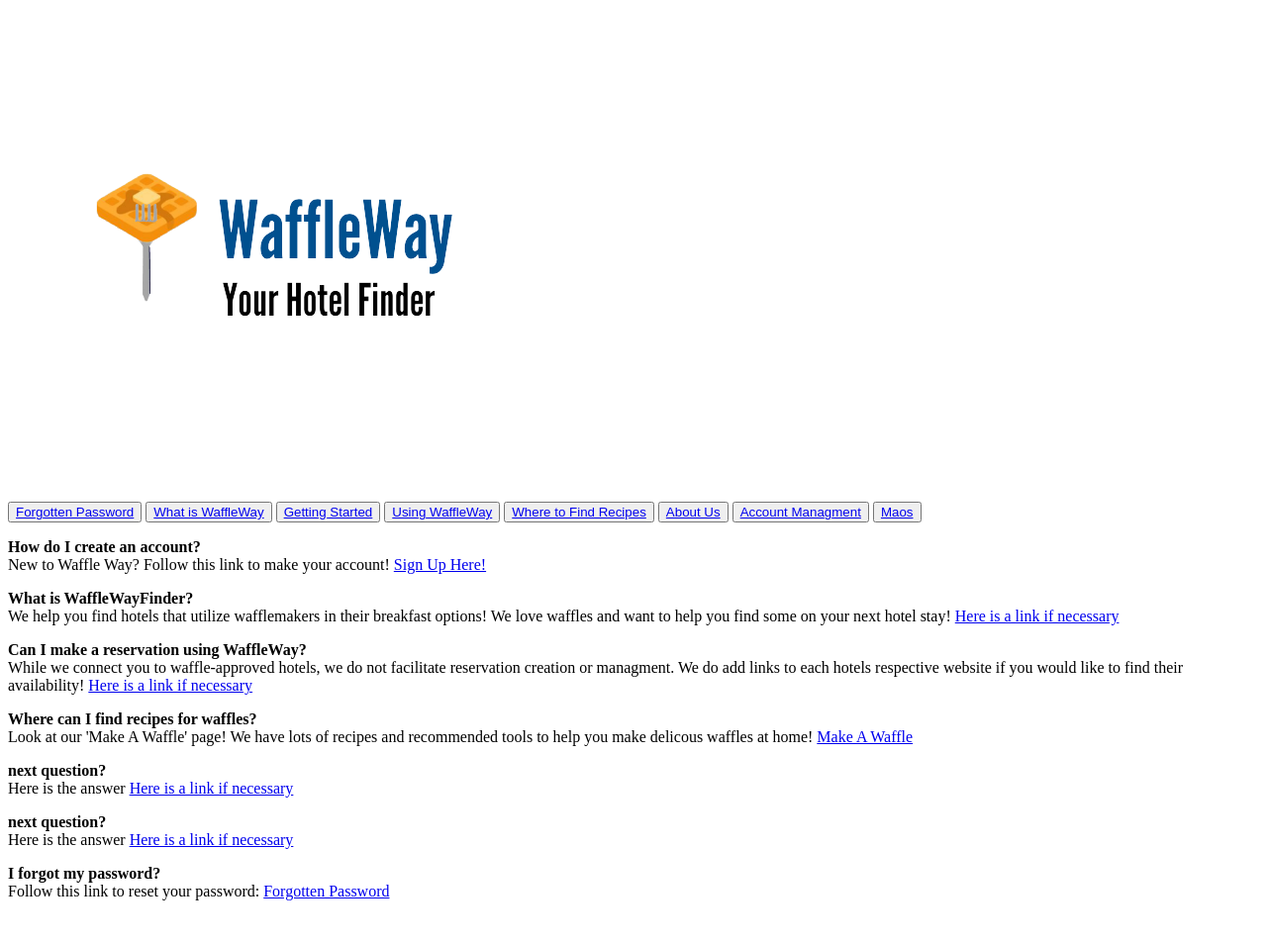
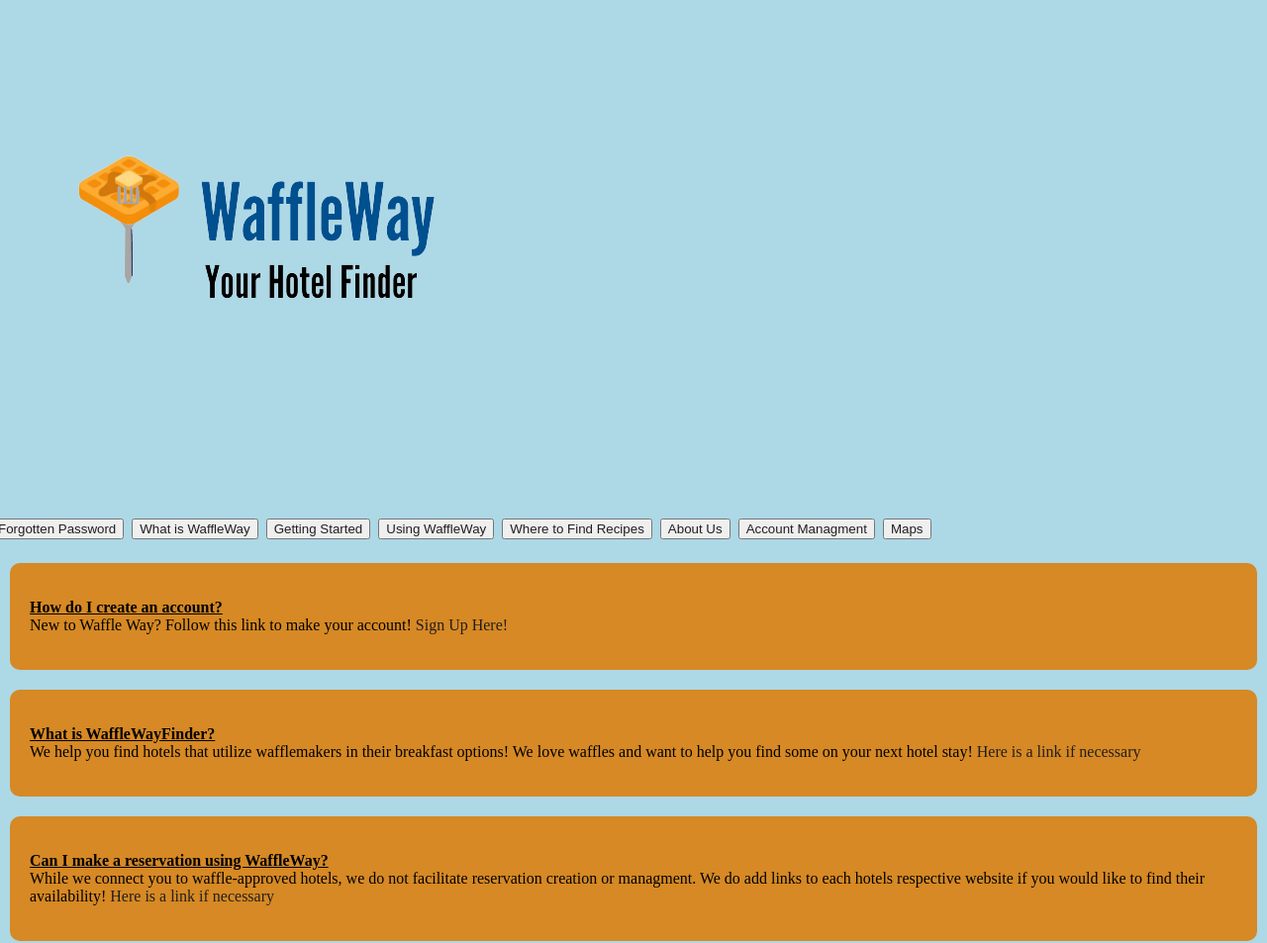
Before and after one commit to LLGerardo/WaffleWayFInder, a plain HTML site: page faq.html in a window 1280 px wide. Shown: the part 5-958 px from the top of the page at 99% size. Before the commit the page ends 931 px from the top, so only its background shows below. Drawn offline with Linux system fonts and the light colour scheme.

Commit message:
rounded backgorunds and properly implemented css

```diff
--- a/faq.css
+++ b/faq.css
@@ -1 +1,28 @@
-//faq css
+/* Apply styles to anchor links */
+a.nav-link:link, a.nav-link:visited {
+    text-decoration: none; /* Remove underlines from links */
+    color: #231e1e; /* Set text color to black */
+}
+a.nav-link:hover, a.nav-link:active {
+    text-decoration: none; /* Remove underlines from links */
+    color: #be2020; /* Set text color to black */
+}
+.rounded-background {
+    background-color: rgb(214, 137, 36);; /* Set the background color */
+    border-radius: 10px; /* Adjust the border radius to control the degree of rounding */
+    padding: 20px; /* Add padding for content within the rounded background */
+  }
+/* Apply styles to sections */
+body {
+    margin: -10px;
+    background-color: lightblue;
+}
+strong{
+    text-decoration-line: underline;
+    color: black;
+}
+section {
+    background-color: rgb(214, 137, 36);
+    color: black;
+    margin: 20px;
+}
--- a/faq.html
+++ b/faq.html
@@ -3,82 +3,84 @@
   <head>
     <title>Frequently Asked Question</title>
     <link rel="stylesheet" type="text/css" href="faq.css">
-    <img class="fit-picture" src="media/WaffleWayLogo.png" alt="WaffleWay logo a Waffle atop a fork covered in syrup">
-  </head>
+   <div><img class="fit-picture" src="media/WaffleWayLogo.png" alt="WaffleWay logo a Waffle atop a fork covered in syrup"></div>
+   <link rel="stylesheet" type="text/css" href="faq.css">
+</head>
   <body>
-    <section>
-        <button><a href="#ForgottenPasswordFAQ">Forgotten Password</a></button> <!--the # tells the href that it is within the same document-->
-        <button><a href="#WaffleWayFAQ">What is WaffleWay</a></button>
-        <button><a href="#DummyButtonFAQ">Getting Started</a></button>
-        <button><a href="#DummyButtonFAQ">Using WaffleWay</a></button>
-        <button><a href="#FindWaffleRecipesFAQ"> Where to Find Recipes</a></button>
-        <button><a href="#DummyButtonFAQ">About Us</a></button>
-        <button><a href="#DummyButtonFAQ">Account Managment</a></button>
-        <button><a href="#DummyButtonFAQ">Maos</a></button>
-    </section>
-    <section id=AccountCreatioFAQ>
+
+    <h1>
+        <button><a href="#ForgottenPasswordFAQ" class="nav-link">Forgotten Password </a></button> <!--the # tells the href that it is within the same document-->
+        <button><a href="#WaffleWayFAQ" class="nav-link">What is WaffleWay</a></button>
+        <button><a href="#DummyButtonFAQ" class="nav-link">Getting Started</a></button>
+        <button><a href="#DummyButtonFAQ" class="nav-link">Using WaffleWay</a></button>
+        <button><a href="#FindWaffleRecipesFAQ" class="nav-link"> Where to Find Recipes</a></button>
+        <button><a href="#DummyButtonFAQ" class="nav-link">About Us</a></button>
+        <button><a href="#DummyButtonFAQ" class="nav-link">Account Managment</a></button>
+        <button><a href="#DummyButtonFAQ" class="nav-link">Maps</a></button>
+    </h1>
+    <section id=AccountCreatioFAQ class="rounded-background">
         <p>
         <Strong>How do I create an account?</Strong>
         <br>
         <label for="newuser">New to Waffle Way?</label>
       Follow this link to make your account!
-        <a href="https://google.com">Sign Up Here!</a> <!--need to update sign up url-->
+        <a href="https://google.com"class="nav-link">Sign Up Here!</a> <!--need to update sign up url-->
      </p>
     </section>
 
-    <section id=WaffleWayFAQ>
+    <section id=WaffleWayFAQ class="rounded-background">
         <title> What Is WaffleWay?</title> <!--need to name for the sake of hyperlink-->
         <p>
         <Strong>What is WaffleWayFinder?</Strong>
         <br>
             We help you find hotels that utilize wafflemakers in their breakfast options! We love waffles and want to help you find some on your next hotel stay!
-        <a href="https://urlforsignuppage">Here is a link if necessary</a>
+        <a href="https://urlforsignuppage"class="nav-link">Here is a link if necessary</a>
         </p>
     </section>
-    <section id=ReservationFAQ>
+    <section id=ReservationFAQ class="rounded-background">
         <title> ReservationFAQ </title> <!--need to name for the sake of hyperlink-->
         <p>
         <Strong>Can I make a reservation using WaffleWay?</Strong>
         <br>
             While we connect you to waffle-approved hotels, we do not facilitate reservation creation or managment. We do add links to each hotels respective website if you would like to find their availability!
-        <a href="https://urlforsignuppage">Here is a link if necessary</a>
+        <a href="https://urlforsignuppage"class="nav-link">Here is a link if necessary</a>
         </p>
     </section>
-    <section id=FindWaffleRecipesFAQ>
+    <section id=FindWaffleRecipesFAQ class="rounded-background">
         <p>
         <Strong>Where can I find recipes for waffles?</Strong>
         <br>
             Look at our 'Make A Waffle' page! We have lots of recipes and recommended tools to help you make delicous waffles at home!
-        <a href="https://urlforsignuppage">Make A Waffle</a>
+        <a href="https://urlforsignuppage"class="nav-link">Make A Waffle</a>
         </p>
     </section>
 
-    <section id=AddRelatedName>
+    <section id=AddRelatedName class="rounded-background">
         <title> name to point too </title> <!--need to name for the sake of hyperlink-->
         <p>
         <Strong>next question?</Strong>
         <br>
             Here is the answer
-        <a href="https://urlforsignuppage">Here is a link if necessary</a>
+        <a href="https://urlforsignuppage"class="nav-link">Here is a link if necessary</a>
         </p>
     </section>
-    <section id=AddRelatedName>
+    <section id=AddRelatedName class="rounded-background">
         <title> name to point too </title> <!--need to name for the sake of hyperlink-->
         <p>
         <Strong>next question?</Strong>
         <br>
             Here is the answer
-        <a href="https://urlforsignuppage">Here is a link if necessary</a>
+        <a href="https://urlforsignuppage"class="nav-link">Here is a link if necessary</a>
         </p>
     </section>
-    <section  id=ForgottenPasswordFAQ >
+    <section  id=ForgottenPasswordFAQ  class="rounded-background">
         <title> Forgotten Password </title>
         <p>
         <!--what i am trying to test the anchor link aka jump-->
         <Strong>I forgot my password?</Strong>
         <br>
             Follow this link to reset your password:
-        <a href="https://urlforsignuppage">Forgotten Password</a>
+        <a href="https://urlforsignuppage"class="nav-link">Forgotten Password</a>
         </p>
     </section>
    <!-- remember me (might get rid of this)-->
```
